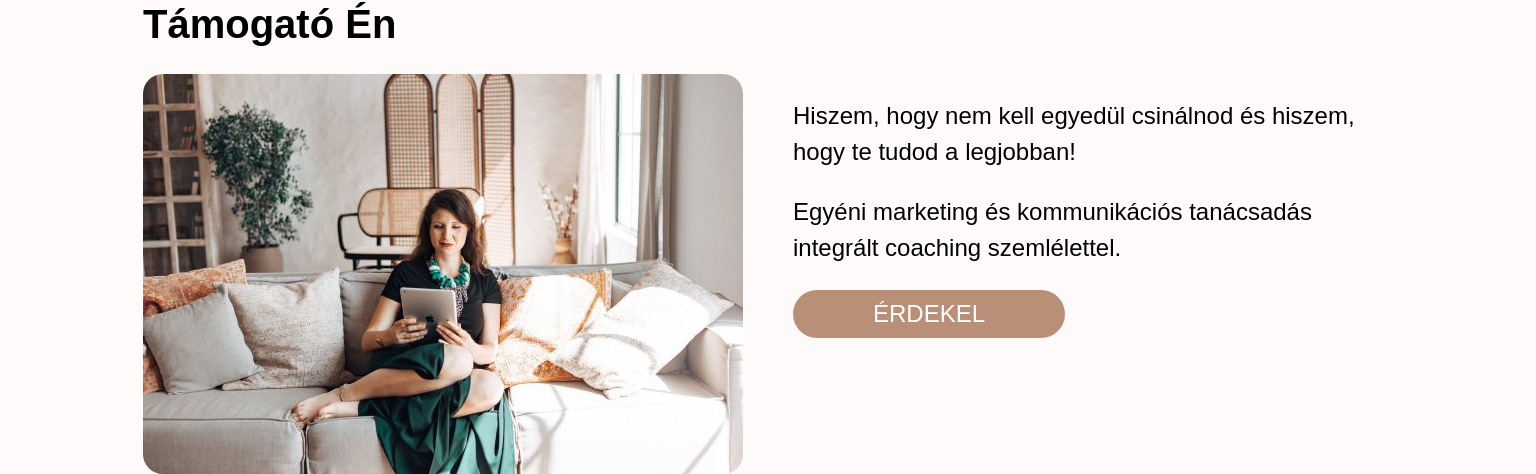
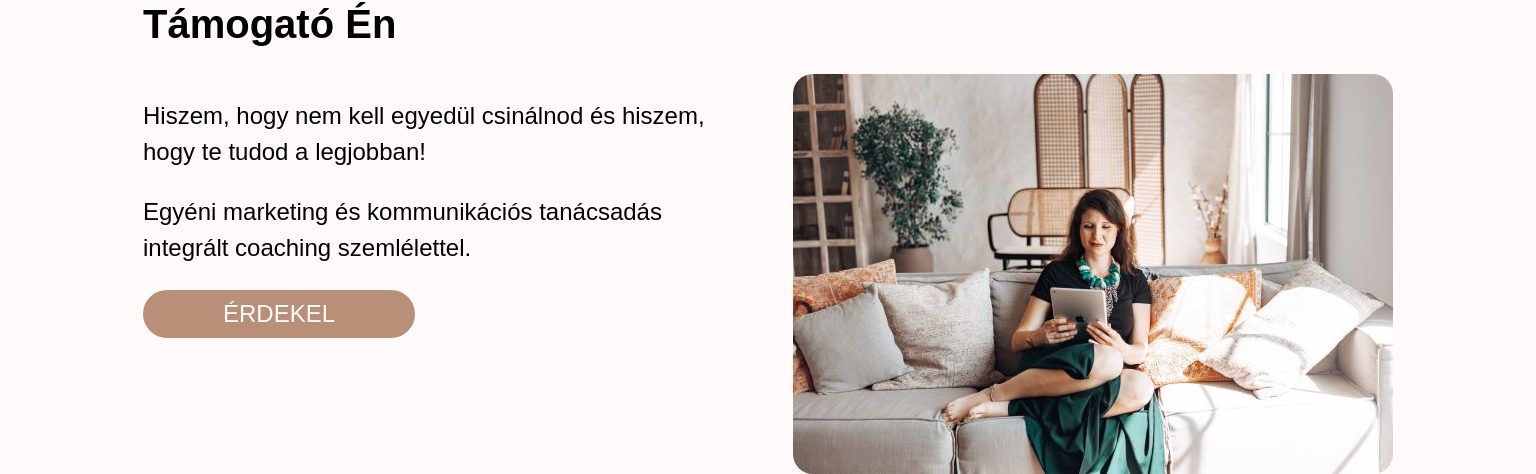
Before and after one commit to ktmathe/zsakkata_landing, an Astro site: page / in a window 1536 px wide. Shown: the part 693-1167 px from the top of the page. Built offline with nearby package versions, Linux system fonts and the light colour scheme; Astro itself is replaced by a stand-in of ours.

Commit message:
switchable image side on articlewithImgOnSide

```diff
--- a/src/components/ArticleWithImgOnSide.astro
+++ b/src/components/ArticleWithImgOnSide.astro
@@ -5,19 +5,26 @@ const {frontmatter} = Astro.props
     <div class="articleHeader">
         <Fragment set:html={frontmatter.title} />
     </div>
-    <div class="articleImage">
+
+    <div class:list={['articleDescription',
+    {articleDescriptionOnRight: frontmatter.imageSide==='left'},
+    {articleDescriptionOnLeft: frontmatter.imageSide==='right'}]}>
+        <p>
+            <Fragment set:html={frontmatter.description} />
+        </p>
+        <button class="btn">ÉRDEKEL</button>
+    </div>
+
+    <div class:list={['articleImage',
+        {articleImageOnLeft: frontmatter.imageSide==='left'},
+        {articleImageOnRight: frontmatter.imageSide==='right'}]}>
         <picture>
             <source srcset="/about_small.jpg" media="(max-width: 600px)">
             <source srcset="/about.jpg" >
             <img src={frontmatter.image.url} alt={frontmatter.image.alt} />
         </picture>
     </div>
-    <div class="articleDescription">
-        <p>
-            <Fragment set:html={frontmatter.description} />
-        </p>
-        <button class="btn">ÉRDEKEL</button>
-    </div>
+
 </div>
 
 <style>
@@ -48,8 +55,10 @@ const {frontmatter} = Astro.props
 
 @media screen and (min-width: 1395px) {
 
-    .articleContainer, .articleHeader, .articleImage, .articleDescription {
+    .articleContainer, .articleHeader,
+    .articleImage, .articleDescription {
         width: 100%;
+        display: inline-block;
     }
 
     .articleContainer {
@@ -59,20 +68,35 @@ const {frontmatter} = Astro.props
     }
 
     .articleHeader {
+        grid-row: 1;
         grid-column: 2 / span 3;
         font-size: 2.5em;
         line-height: 0.5em;
         font-weight: bold;
     }
-
-    .articleImage {
-        grid-column: 2 / span 1;
+    .articleDescription{
+        font-size: 1.5em;
+        line-height: 1.5em;
     }
 
-    .articleDescription {
-        grid-column: 3 / span 1;
-        font-size: 1.5em;
-        line-height: 1.5em;
+    .articleImageOnLeft {
+        grid-row: 2;
+        grid-column: 2;
+    }
+
+    .articleDescriptionOnRight {
+        grid-row: 2;
+        grid-column: 3;
+    }
+
+    .articleImageOnRight {
+        grid-row: 2;
+        grid-column: 3;
+    }
+
+    .articleDescriptionOnLeft {
+        grid-row: 2;
+        grid-column: 2;
     }
 }
 
--- a/src/pages/articles/about.md
+++ b/src/pages/articles/about.md
@@ -6,6 +6,7 @@ description: '<p>Hiszem, hogy nem kell egyedül csinálnod és hiszem, hogy te t
 image:
     url: '/about.jpg'
     alt: 'Rólam'
+imageSide: 'right'
 ---
 Egyéni kommunikációs és social media mentorálást tartok alkotóknak, művészeknek, egyéni vállalkozóknak, coachoknak, jóga tanároknak... bárkinek, aki úgy érzi elakadt.
 
```
